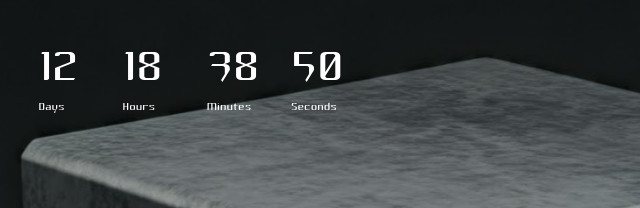
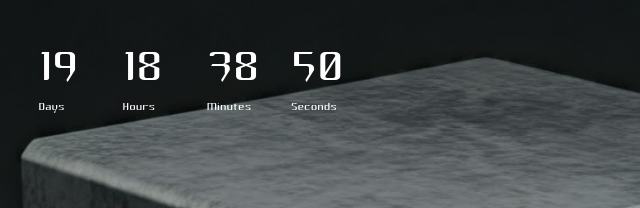
Before and after one commit to HakwareAssembli/HakwareAssembli.github.io, a plain HTML site: page index.html in a window 1280 px wide. Shown: the part 251-459 px from the top of the page, 0-640 px from the left. Drawn offline with Linux system fonts and the light colour scheme.

Commit message:
Date Updated

```diff
--- a/index.html
+++ b/index.html
@@ -41,7 +41,7 @@
         <p class="prompt">Click Me!</p>
     </div>
     <script>
-      var CDDate = new Date("Dec 16, 2024 12:00:00").getTime();
+      var CDDate = new Date("Dec 23, 2024 12:00:00").getTime();
       var fx = setInterval(function(){
         var now = new Date().getTime();
         var distance = CDDate - now;
```
